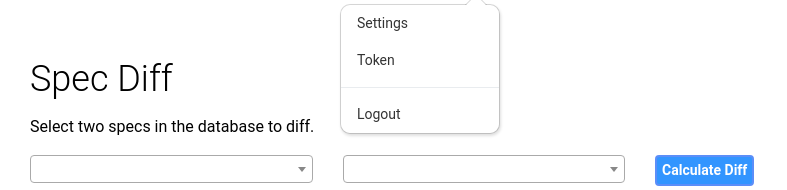
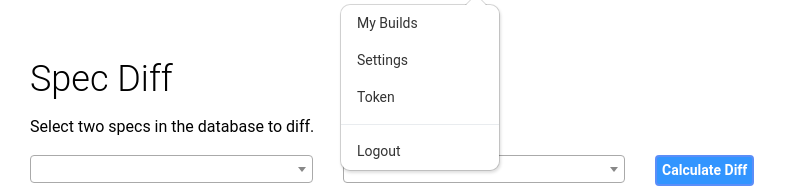
Before and after one commit to spack/spack-monitor, a Django app: page /specs/diff/ in a window 1280 px wide, after a click on "sample". Shown: the part 61-251 px from the top of the page, without its empty margins (0-787 px from the left). Run offline with Django 3.2, Linux system fonts and the light colour scheme; the visitor is signed in with stand-in values (Sample User, id 1); data that the repository does not hold is empty; parts of the project's set-up code (start-up, migrations or seed data) failed here and were passed over; some libraries are stand-ins or nearby versions.

Commit message:
adding "my builds" to navigation
Signed-off-by: vsoch <vsoch@users.noreply.github.com>

```diff
--- a/spackmon/apps/base/templates/base/navigation.html
+++ b/spackmon/apps/base/templates/base/navigation.html
@@ -29,6 +29,7 @@
 {% if request.user.is_authenticated %}<li class="nav-item dropdown">
          <a class="nav-link dropdown-toggle" data-toggle="dropdown" href="#" role="button" aria-haspopup="true" aria-expanded="false">{{ request.user.username }}</a>
           <div class="dropdown-menu dropdown-menu-right">
+              <a class="dropdown-item" href="{% url 'main:builds_by_owner' request.user.username %}">My Builds</a>
               <a class="dropdown-item" href="{% url 'users:profile' %}">Settings</a>
               <a class="dropdown-item" href="{% url 'users:token' %}">Token</a>
               <div class="dropdown-divider"></div>
```
